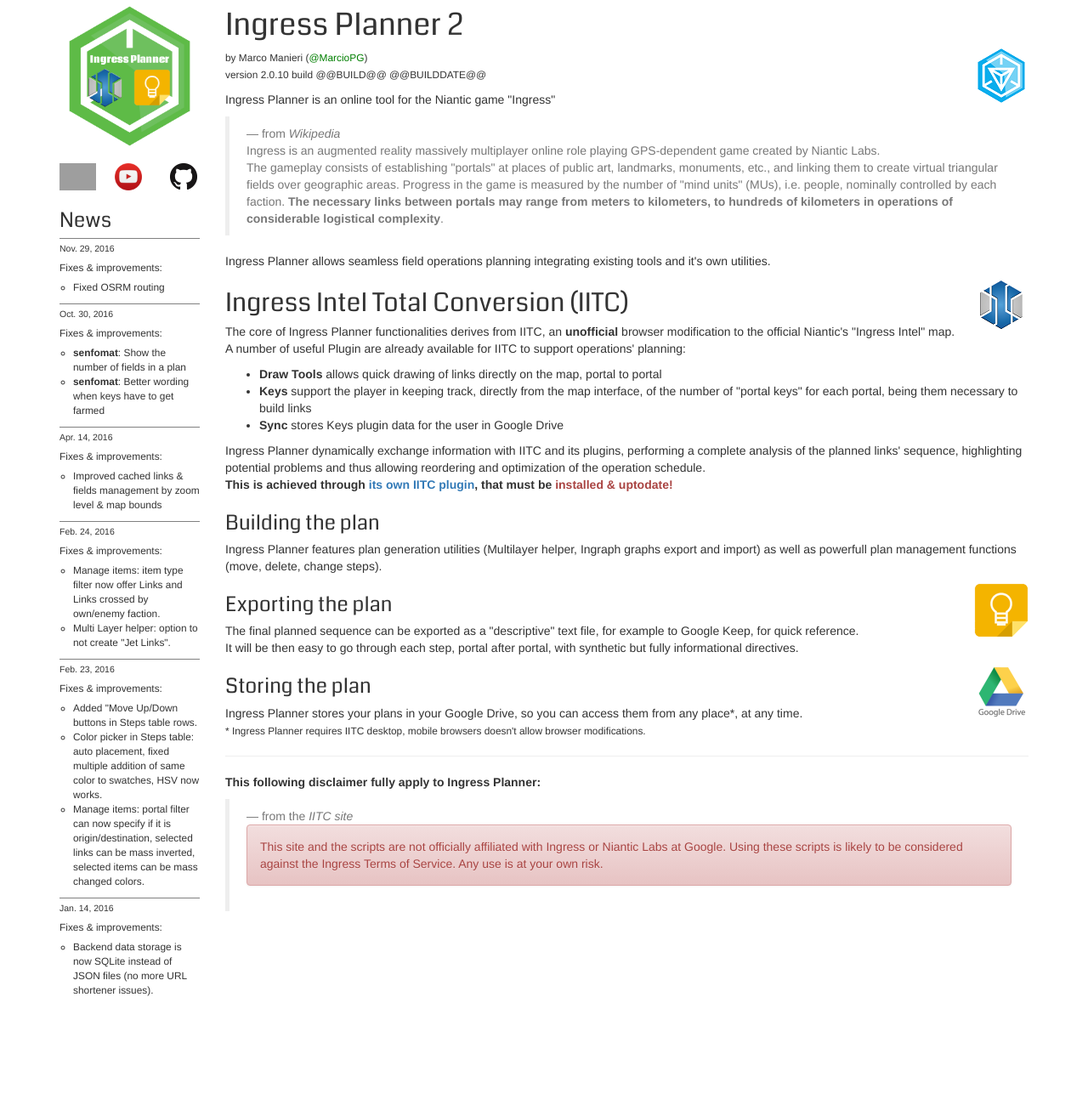
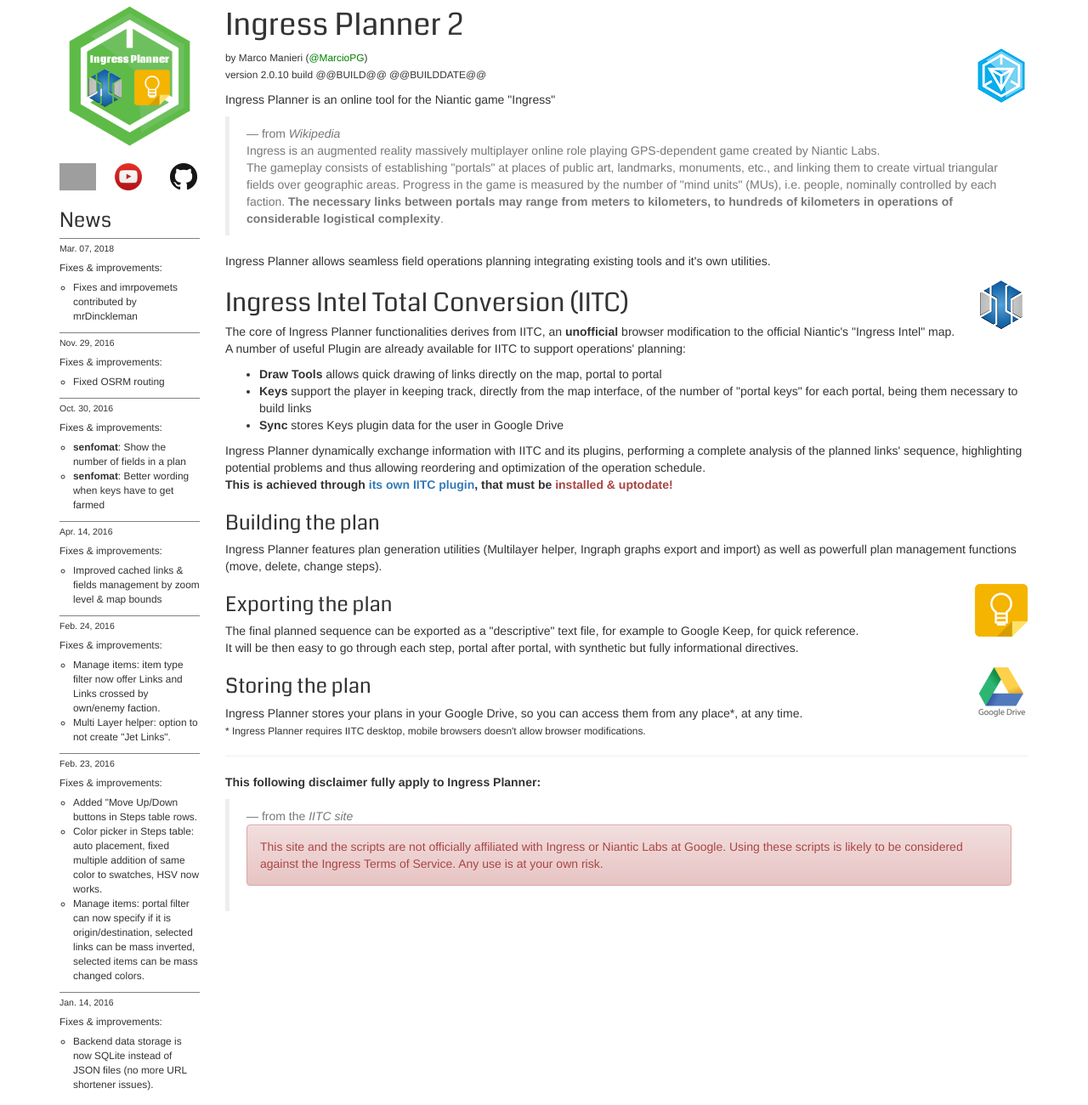
Before and after one commit to manierim/ingressplanner, a PHP site: page / in a window 1280 px wide. Shown: the part 55-1355 px from the top of the page at 85% size. Run offline with PHP 8.4, Linux system fonts and the light colour scheme; some libraries are stand-ins or nearby versions; grey boxes are pictures that could not be loaded.

Commit message:
news update

```diff
--- a/news-archive.php
+++ b/news-archive.php
@@ -2,6 +2,14 @@
 
 $news = array(
 // add newest to the top!
+
+    array(
+        'title'     => 'Fixes & improvements',
+        'date'      => 'Mar. 07, 2018',
+        'body' => array(
+            'Fixes and imrpovemets contributed by mrDinckleman',
+        ),
+    ),
 
     array(
         'date'      => 'Nov. 29, 2016',
```
